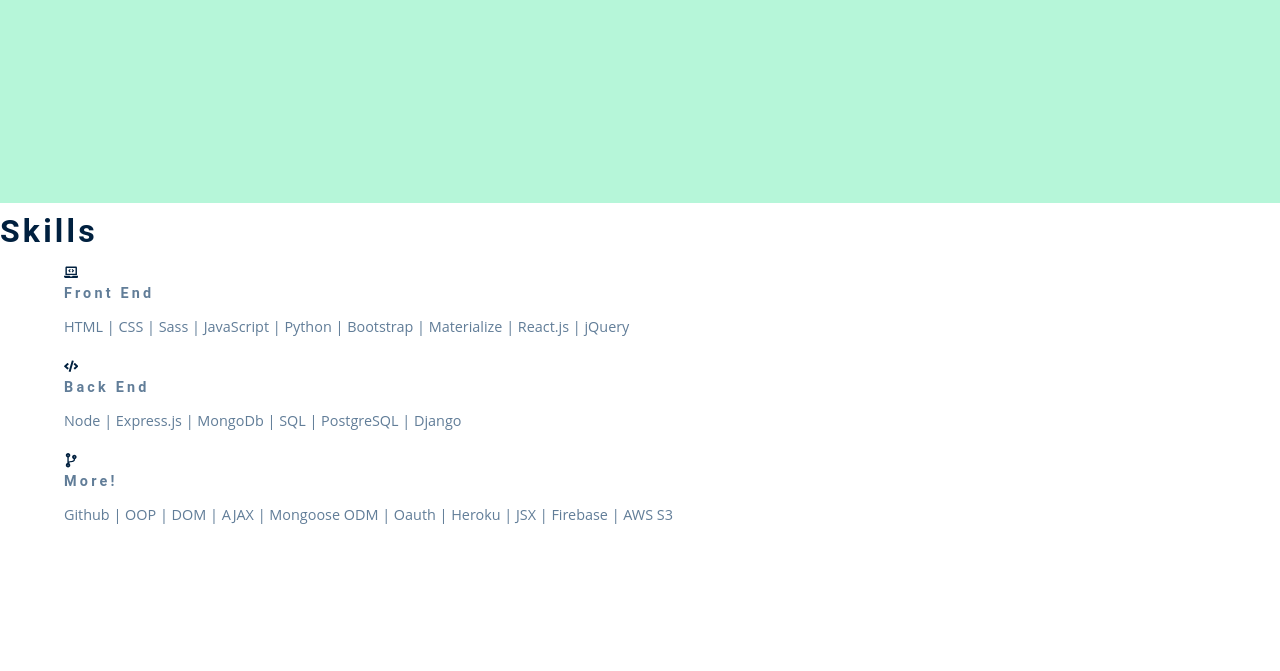
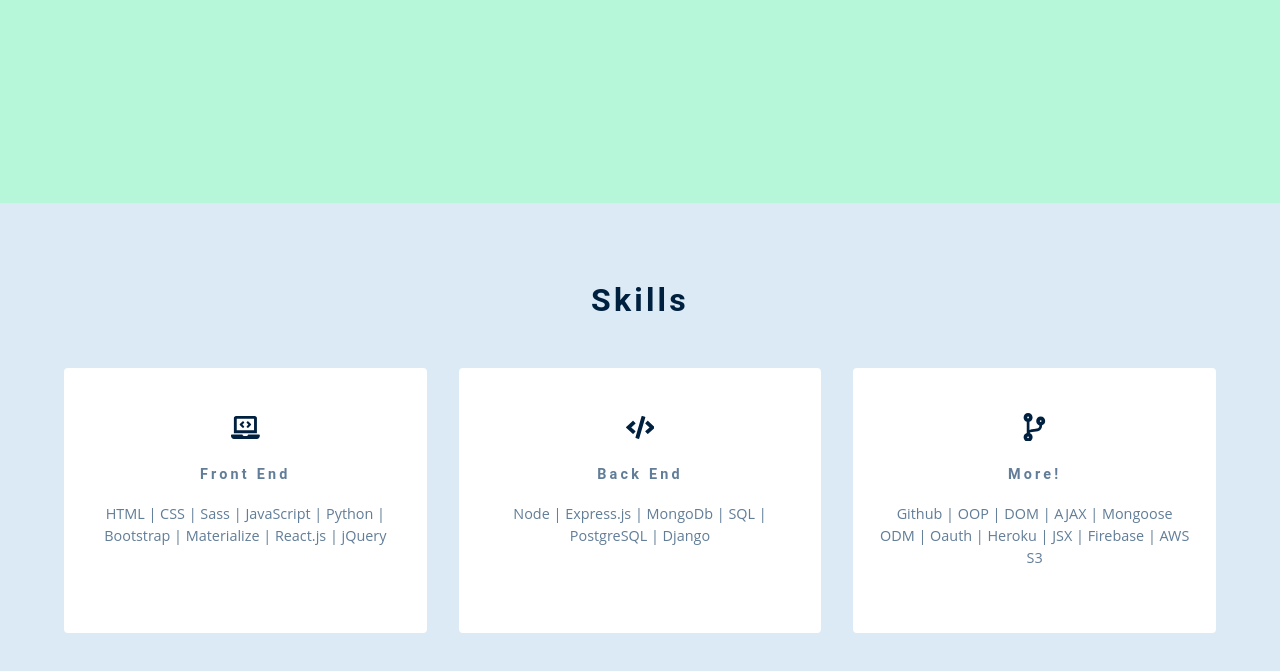
Before and after one commit to elvisEspinozaN/portfolio, a Gatsby site: page / in a window 1280 px wide. Shown: the part 629-1300 px from the top of the page. Before the commit the page ends 1175 px from the top, so only its background shows below. Built offline with nearby package versions, Linux system fonts and the light colour scheme; Gatsby itself is replaced by a stand-in of ours.

Commit message:
wip: skills components styles

```diff
--- a/src/assets/css/main.css
+++ b/src/assets/css/main.css
@@ -208,6 +208,11 @@
   width: 90vw;
   max-width: 1165px;
 }
+@media screen and (min-width: 990px) {
+  .section-center {
+    width: 90vw;
+  }
+}
 .headshots {
   background: var(--clr-4);
   margin-top: -3rem;
@@ -220,10 +225,6 @@
   align-items: center;
   height: 100%;
 }
-.headshots {
-  margin-left: 0;
-  margin-bottom: 0.5rem;
-}
 .headshots-cont {
   background: var(--clr-4);
 }
@@ -233,28 +234,6 @@
 }
 .headshots .btn {
   margin-top: 1.3rem;
-}
-/* @media screen and (min-width: 990px) {
-  .headshots::before {
-    content: "";
-    position: absolute;
-    top: 0;
-    left: 70%;
-    right: 0;
-    bottom: 0;
-    background: var(--clr-white);
-  }
-  .headshots-center {
-    grid-template-columns: repeat(1fr, 60px);
-  }
-  .headshots h4,
-  h3 {
-    font-size: 0.9rem;
-  }
-  .headshots-cont {
-    grid-row: 1/1;
-    grid-column: 6/-1;
-  }
 }
 @media screen and (min-width: 1165) {
   .headshots h4,
@@ -268,4 +247,42 @@
   h3 {
     line-height: 1;
   }
-} */
+}
+
+/* skills */
+.section {
+  padding: 4.8rem 0;
+}
+.section-heading {
+  margin-bottom: 3rem;
+  text-align: center;
+}
+.bg-nan {
+  background: var(--clr-p-4);
+}
+.skill {
+  text-align: center;
+  background: var(--clr-white);
+  border-radius: var(--defaultRadius);
+  padding: 2.8rem 1.6rem;
+  margin-bottom: 2.2rem;
+}
+.skills-icon {
+  font-size: 1.8rem;
+  margin-bottom: 1.2rem;
+}
+.skill h4 {
+  margin-bottom: 1.2rem;
+}
+@media screen and (min-width: 670px) {
+  .skills-center {
+    display: grid;
+    grid-template-columns: 1fr 1fr;
+    column-gap: 2rem;
+  }
+}
+@media screen and (min-width: 990px) {
+  .skills-center {
+    grid-template-columns: 1fr 1fr 1fr;
+  }
+}
```
